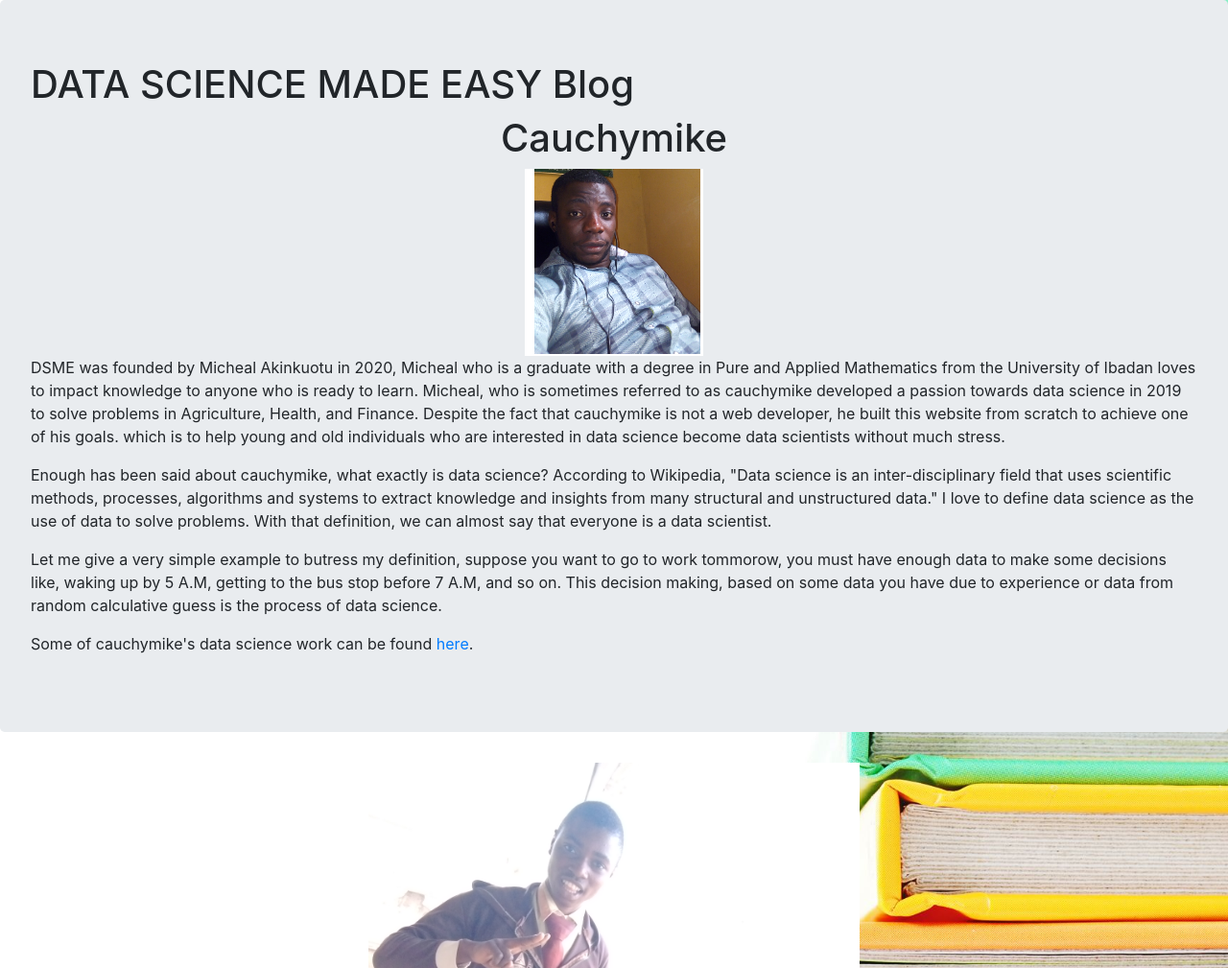
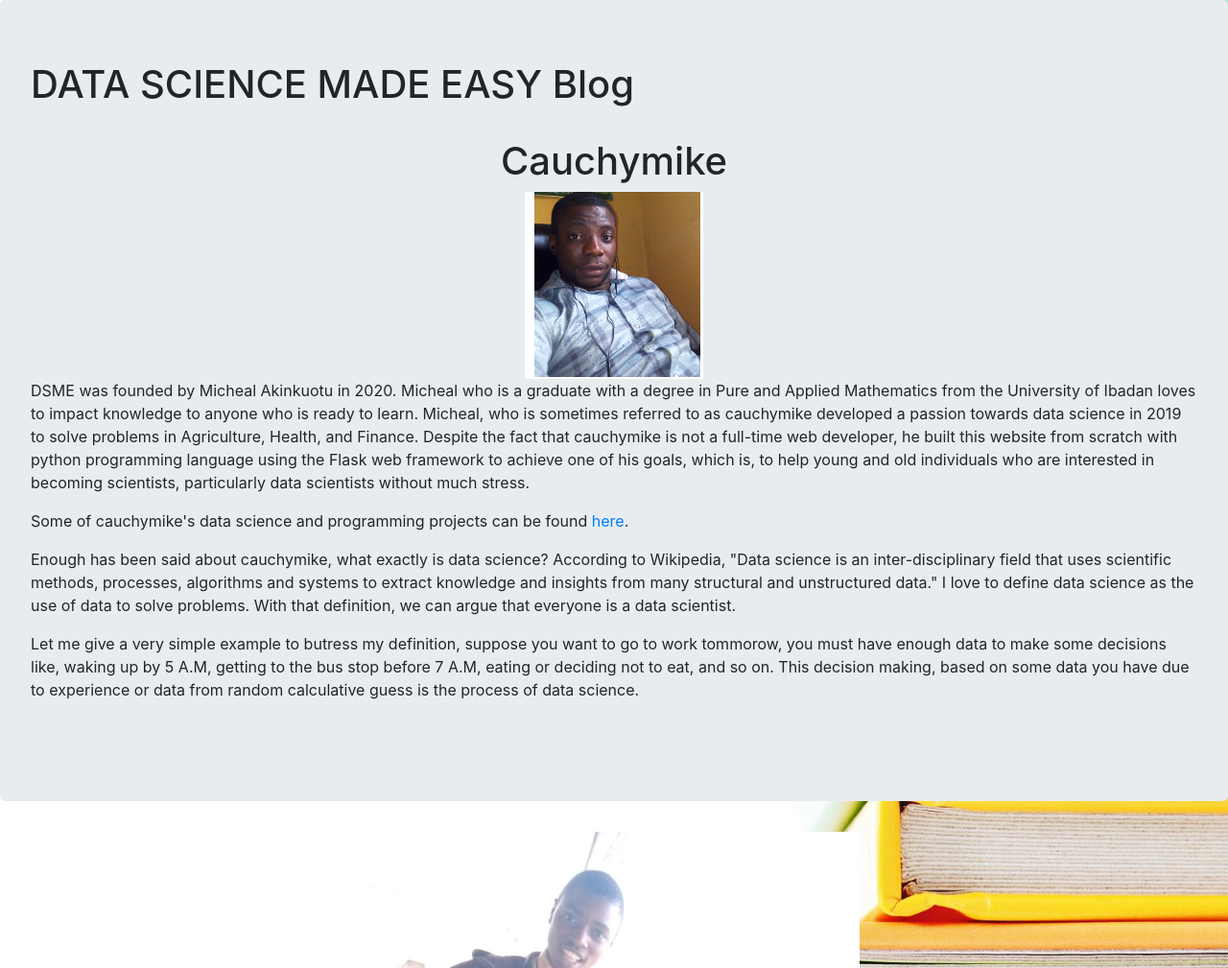
Before and after one commit to cauchymike/data_science, a Flask app: page /info in a window 1280 px wide. Shown: the part 112-1121 px from the top of the page at 96% size. Run offline with Flask 2, Linux system fonts and the light colour scheme; some libraries are stand-ins or nearby versions.

Commit message:
Update info.html

```diff
--- a/mathsclinicblog/templates/info.html
+++ b/mathsclinicblog/templates/info.html
@@ -1,7 +1,7 @@
 {% extends "base.html" %}
 {% block content %}
   <div class="jumbotron">
-    <h1>DATA SCIENCE MADE EASY Blog </h1>
+    <h1>DATA SCIENCE MADE EASY Blog </h1><br>
     <div align='center'>
       <h1>Cauchymike</h1>
       <img align='center' src="{{url_for('static',filename='profile_pics/'+'Micheal4364.png')}}">
@@ -9,27 +9,27 @@
 
 
 
-      <p>DSME was founded by Micheal Akinkuotu in 2020, Micheal who is a
+      <p>DSME was founded by Micheal Akinkuotu in 2020. Micheal who is a
         graduate with a degree in Pure and Applied
       Mathematics from the University of Ibadan loves to impact knowledge to anyone who is ready to learn.
       Micheal, who is sometimes referred to as cauchymike developed a passion towards data science in 2019 to solve problems in Agriculture,
       Health, and Finance.
-          Despite the fact that cauchymike is not a web developer, he built this website from scratch to achieve
-          one of his goals. which is to help young and old individuals who are interested in data science become
-          data scientists without much stress.
+          Despite the fact that cauchymike is not a full-time web developer, he built this website from scratch with python programming language using the Flask web framework to achieve
+          one of his goals, which is, to help young and old individuals who are interested in becoming
+          scientists, particularly data scientists without much stress.
       </p>
+       <p>Some of cauchymike's data science and programming projects can be found <a href="https://cauchymike.github.io/cauchy_mikes_portfolio/">here<a>. </p>
+
       <p>Enough has been said about cauchymike, what exactly is data science? According to Wikipedia,
         "Data science is an inter-disciplinary field that uses scientific methods, processes,
          algorithms and systems to extract knowledge and insights from many structural and unstructured data."
-         I love to define data science as the use of data to solve problems. With that definition, we can almost say that
+         I love to define data science as the use of data to solve problems. With that definition, we can argue that
          everyone is a data scientist.
       </p>
       <p>Let me give a very simple example to butress my definition, suppose you want to go to work tommorow, you must have enough data
-        to make some decisions like, waking up by 5 A.M, getting to the bus stop before 7 A.M, and so on. This decision making, based on some
+        to make some decisions like, waking up by 5 A.M, getting to the bus stop before 7 A.M, eating or deciding not to eat, and so on. This decision making, based on some
       data you have due to experience or data from random calculative guess is the process of data science.
-      </p>
-      <p>Some of cauchymike's data science work can be found <a href="https://cauchymike.github.io/cauchy_mikes_portfolio/">here<a>. </p>
-
+      </p><br>
   </div>
   <div id="carouselExampleCaptions" class="carousel slide" data-ride="carousel">
     <ol class="carousel-indicators">
```
